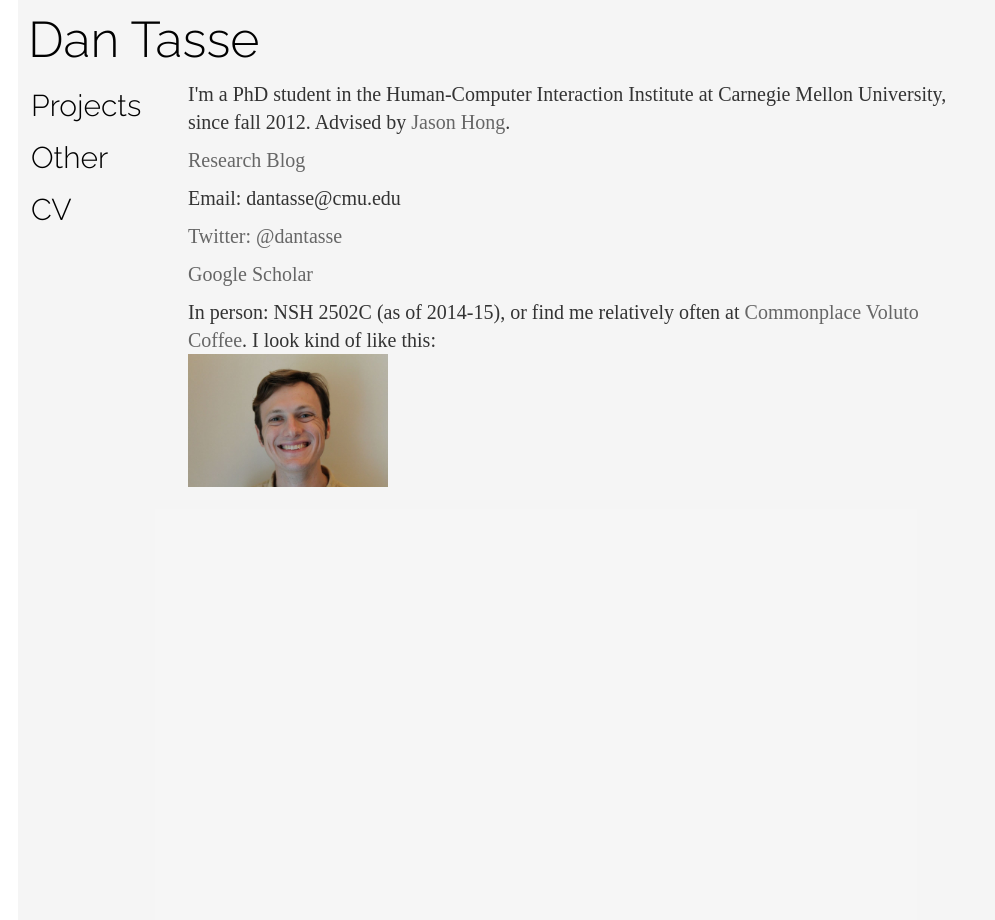
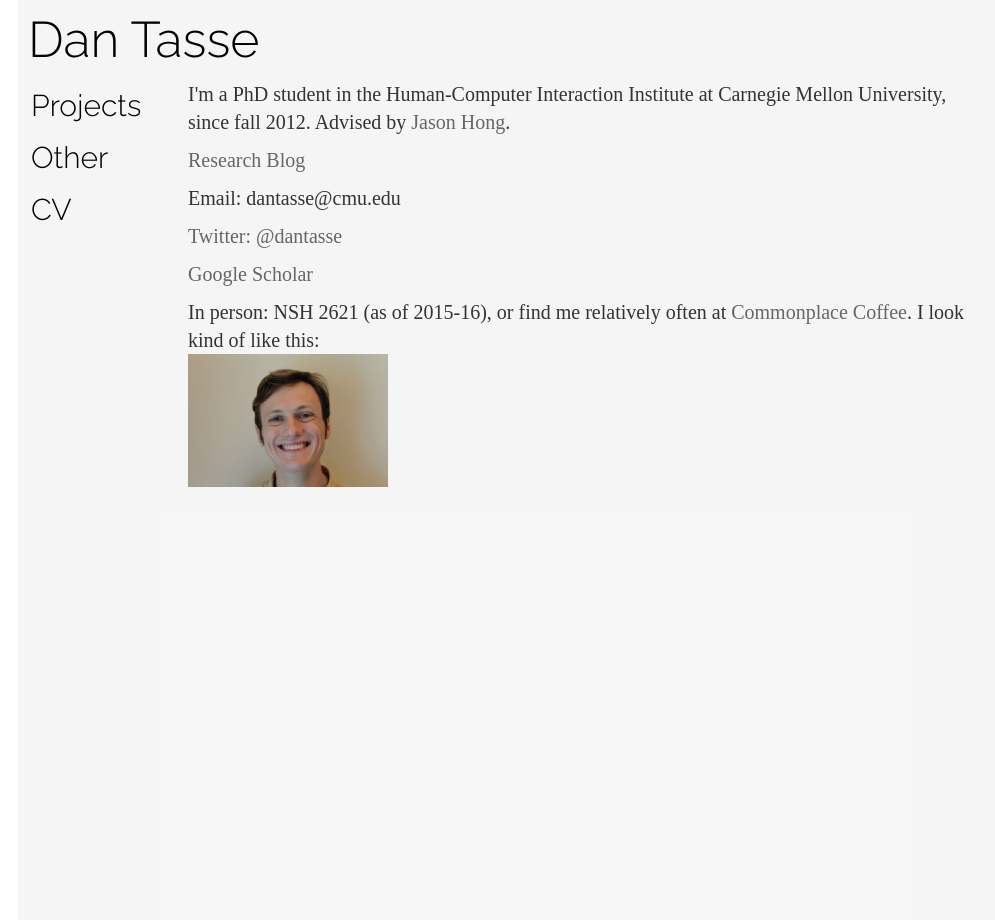
Before and after one commit to dantasse/dantasse.github.io, a Jekyll site: the page built from index.html, in a window 1280 px wide. Shown: the whole page, without its empty margins (100-1095 px from the left). Built offline with Jekyll 4.4.1, drawn with Linux system fonts in a browser that asks for light colours; nearby versions of some CDN libraries; some web fonts are replaced.

Commit message:
update office location

```diff
--- a/index.html
+++ b/index.html
@@ -24,6 +24,6 @@ I'm a PhD student in the Human-Computer Interaction Institute at Carnegie Mellon
   <a href="http://scholar.google.com/citations?user=3e-mpecAAAAJ&hl=en&oi=ao">Google Scholar</a>
 
 <p>
-  In person: NSH 2502C (as of 2014-15), or find me relatively often at <a href="http://www.commonplacecoffee.com/locations">Commonplace Voluto Coffee</a>. I look kind of like this:<br/>
+  In person: NSH 2621 (as of 2015-16), or find me relatively often at <a href="http://www.commonplacecoffee.com/locations">Commonplace Coffee</a>. I look kind of like this:<br/>
   <img src="img/dan_tasse.jpg" style="width:200px;">
 </p>
```
